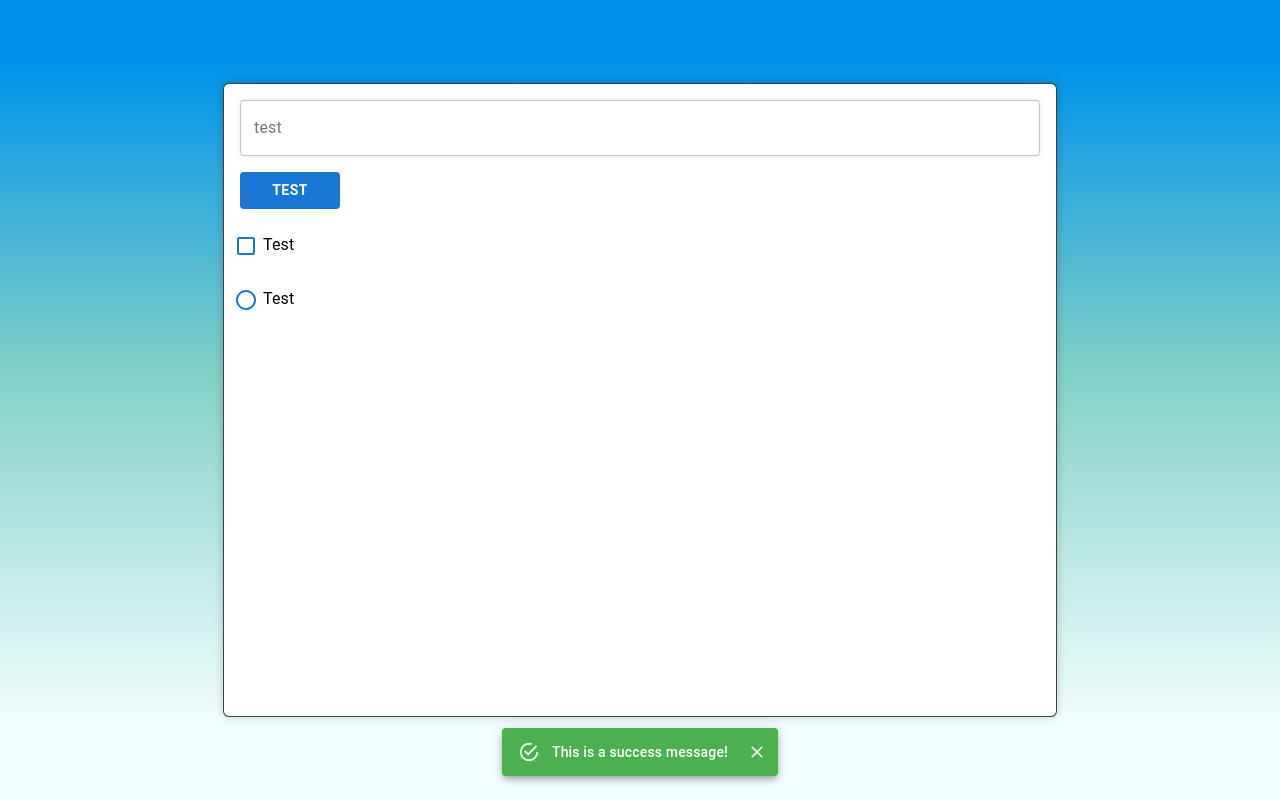
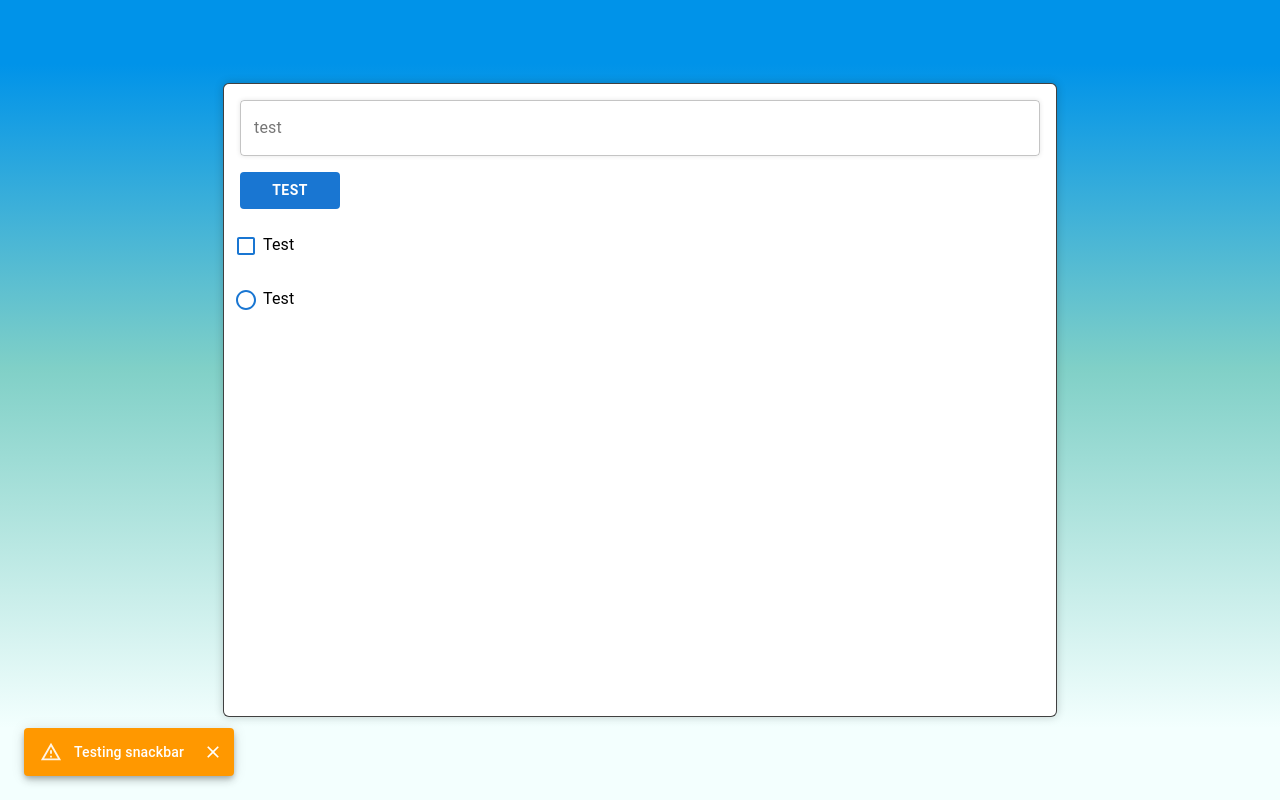
Before and after one commit to DemonDaddy22/all-about-reactJS, a React (Create React App) app: page / in a window 1280 px wide. Both pictures are taken after a click on the button "TEST". Built offline with nearby package versions, Linux system fonts and the light colour scheme.

Commit message:
add snackbar component

```diff
--- a/src/components/Todos/index.js
+++ b/src/components/Todos/index.js
@@ -20,7 +20,7 @@ export default class Todos extends React.Component {
         this.setState({ value: e.target.value });
     }
 
-    handleBtnClick = () => this.setState({ snackOpen: true }, () => setTimeout(this.handleSnackClose, 6000));
+    handleBtnClick = () => this.setState({ snackOpen: true });
 
     handleSnackClose = () => this.setState({ snackOpen: false });
 
@@ -38,7 +38,7 @@ export default class Todos extends React.Component {
             <Button className='btn' onClick={this.handleBtnClick}>Test</Button>
             <CheckBox labelProps={{ style: { display: 'block', marginTop: 20 } }} label='Test' checked={this.state.checkedBox} onChange={this.toggleCheckBox}></CheckBox>
             <Radio labelProps={{ style: { display: 'block', marginTop: 20 } }} label='Test' checked={this.state.checkedRadio} onChange={this.checkRadio}></Radio>
-            <SnackBar handleClose={this.handleSnackClose} open={this.state.snackOpen} />
+            <SnackBar message='Testing snackbar' severity='warning' handleClose={this.handleSnackClose} open={this.state.snackOpen} />
         </div>;
     }
 }
--- a/src/ui-components/SnackBar/index.js
+++ b/src/ui-components/SnackBar/index.js
@@ -2,14 +2,31 @@ import React from 'react';
 
 import Snackbar from '@material-ui/core/Snackbar';
 import MuiAlert from '@material-ui/lab/Alert';
+import { Slide } from '@material-ui/core';
 
 class SnackBar extends React.Component {
 
-    render = () => <Snackbar open={this.props.open} autoHideDuration={6000} onClose={this.props.handleClose}>
-        <MuiAlert elevation={5} variant='filled' onClose={this.props.handleClose} severity='success'>
-            This is a success message!
-        </MuiAlert>
-    </Snackbar>;
+    render = () => {
+        const { open, hideDuration, vertical, horizontal, elevation, variant, severity, message, handleClose } = this.props;
+
+        return <Snackbar open={open} autoHideDuration={hideDuration} onClose={handleClose} anchorOrigin={{
+            vertical: vertical,
+            horizontal: horizontal,
+        }} TransitionComponent={Slide} maxSnack={3}>
+            <MuiAlert elevation={elevation} variant={variant} onClose={handleClose} severity={severity}>
+                {message}
+            </MuiAlert>
+        </Snackbar>;
+    }
+}
+
+SnackBar.defaultProps = {
+    hideDuration: 6000,
+    vertical: 'bottom',
+    horizontal: 'left',
+    elevation: 5,
+    variant: 'filled',
+    severity: 'info'
 }
 
 export default SnackBar;
```
